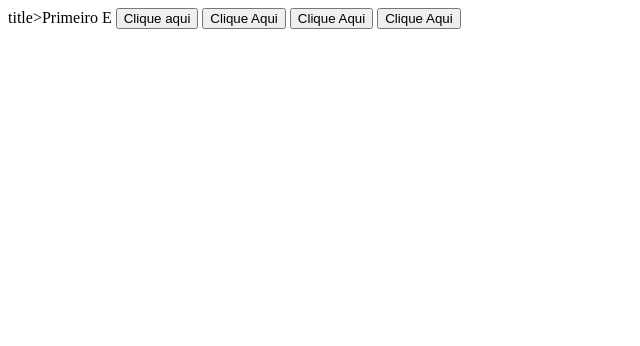
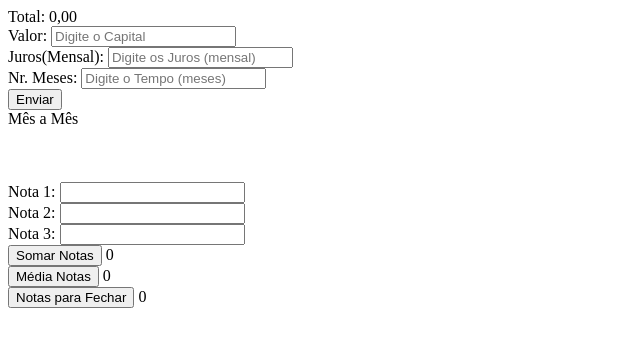
Before and after one commit to elizasilva98/primeiroe_3t, a plain HTML site: page index.html in a window 1280 px wide. Shown: the whole page, without its empty margins (0-640 px from the left). Drawn offline with Linux system fonts and the light colour scheme.

Commit message:
Update index.html

```diff
--- a/index.html
+++ b/index.html
@@ -1,23 +1,36 @@
-title>Primeiro E</title>
-    <script src=" estilo.js" ></script>
+<!DOCTYPE html>
+<html lang="pt-br" dir="ltr">
+
+<head>
+  <meta charset="utf-8">
+  <meta http-equv="X-UA-Compatible" content="IE=edge">
+  <meta name="viewport" content="width=device-widh , initial-scale=1.0">
+  <title>Primeiro E</title>
+  <script src="estudo.js"></script>
 </head>
+
 <body>
-    <button onclick="digaAlo()">Clique aqui</button>
+  <div class="calculadora">
+    <span id="total">Total: 0,00</span><br>
+    Valor: <input id="valor" placeholder="Digite o Capital" type="text"><br>
+    Juros(Mensal): <input id="juros" placeholder="Digite os Juros (mensal)" type="text"><br>
+    Nr. Meses: <input id="meses" placeholder="Digite o Tempo (meses)" type="text"><br>
+    <button onclick="calcula()">Enviar</button><br>
+    <span id="mes">Mês a Mês</span>
+  </div>
+
+  <br><br><br>
+
+  Nota 1: <input id="t1" type="text"><br>
+  Nota 2: <input id="t2" type="text"><br>
+  Nota 3: <input id="t3" type="text"><br>
+
+  <button onclick="somarNotas()">Somar Notas</button>
+  <span id="resultadosoma">0</span><br>
+  <button onclick="mediaNotas()">Média Notas</button>
+  <span id="resultadomedia">0</span><br>
+  <button onclick="fecharNotas()">Notas para Fechar</button>
+  <span id="resultadofechar">0</span><br>
+
 </body>
-</html>
-
-<!DOCTYPE html>
-<html lang="pt-br">
-<head>
-    <meta charset="UTF-8">
-    <meta http-equiv="X-UA-Compatible" content="IE=edge">
-    <meta name="viewport" content="width=device-width, initial-scale=1.0">
-    <title>Primeiro E</title>
-    <script src="estudo.js"></script>
-</head>
-<body>
-    <button onclick="escreva()"> Clique Aqui </button>
-    <button onclick="minhaTabuada()"> Clique Aqui </button>
-    <button onclick="quadrado()"> Clique Aqui </button>
-</body>
-</html>
+<html>
```
